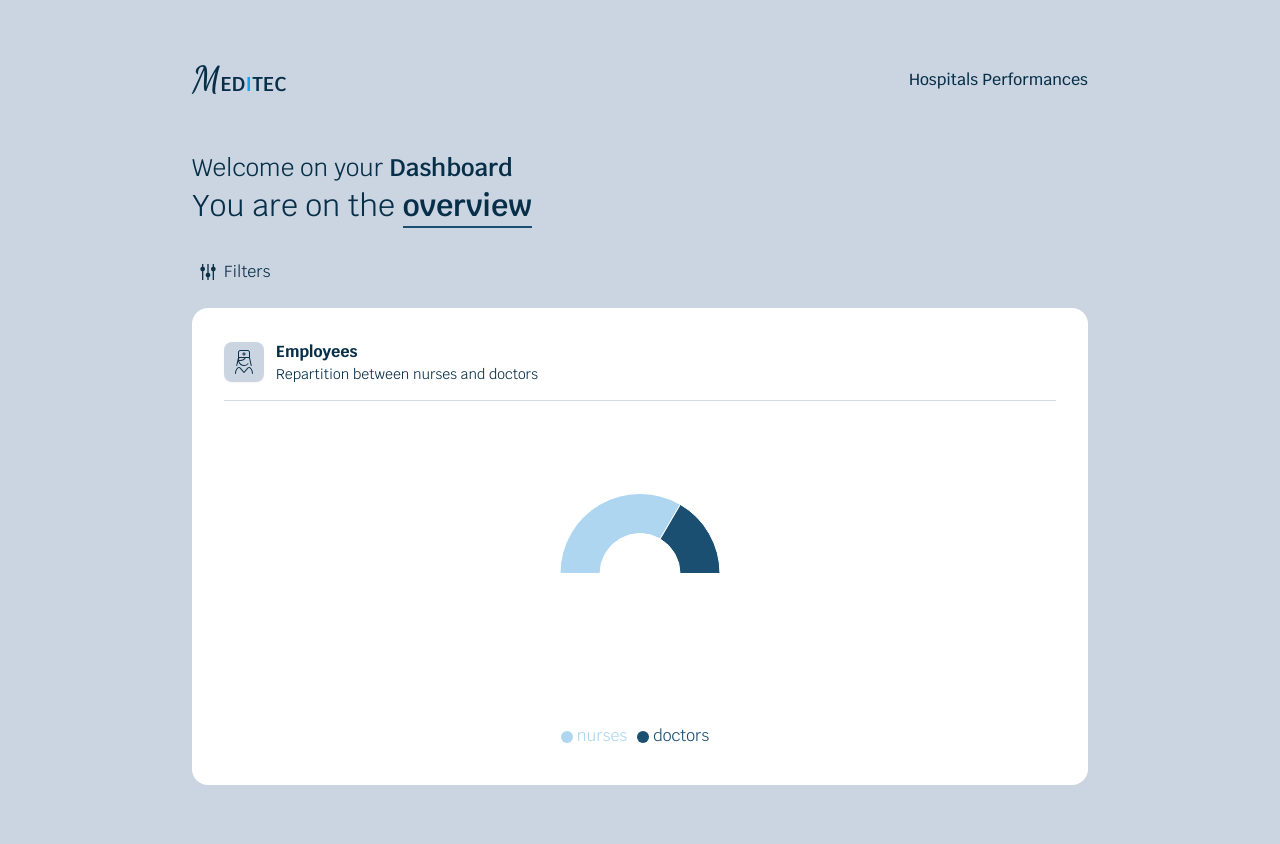
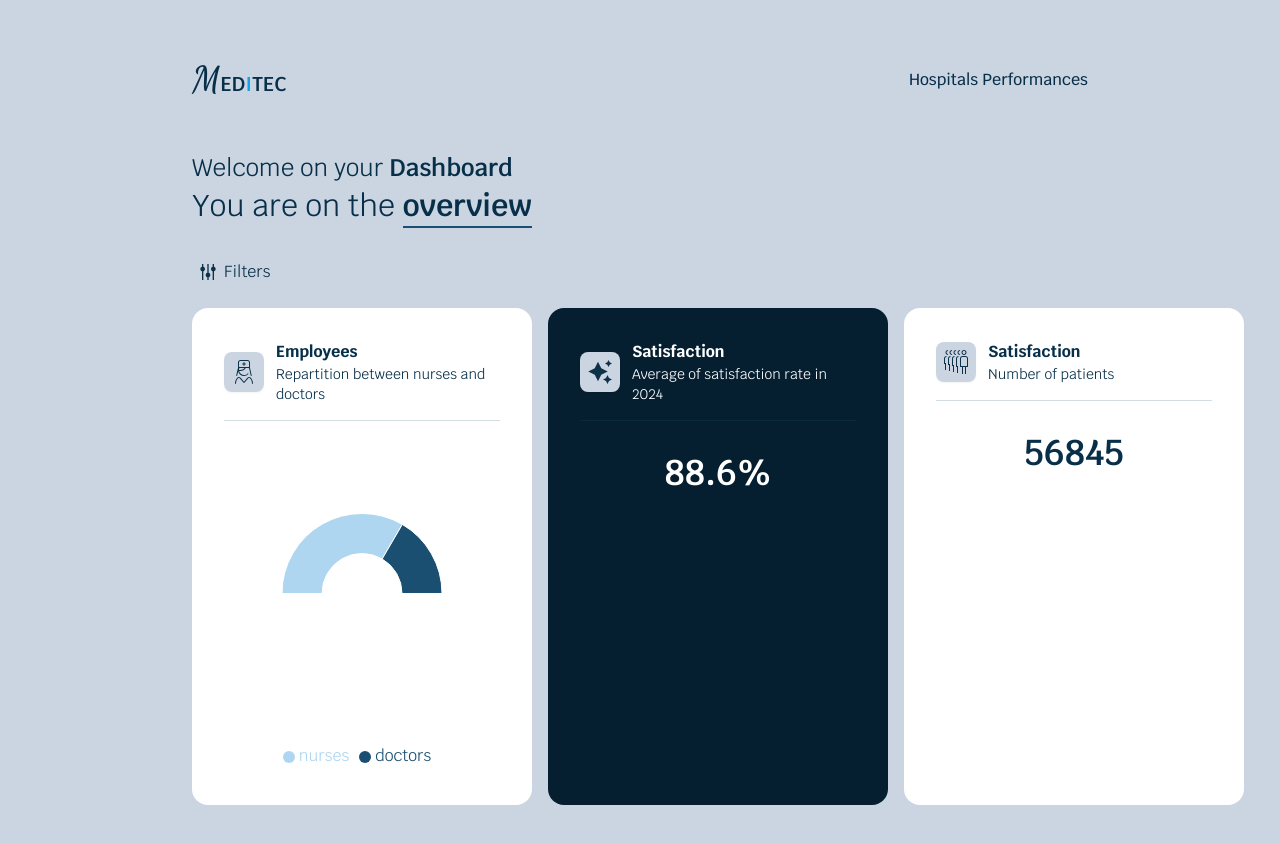
Before and after one commit to MandyTrl/meditec, a Next.js app: page / in a window 1280 px wide. Built offline with nearby package versions, Linux system fonts and the light colour scheme.

Commit message:
update satisfaction rate for calcul average + add total of patients

```diff
--- a/src/components/Layout/OverviewLayout.tsx
+++ b/src/components/Layout/OverviewLayout.tsx
@@ -1,6 +1,8 @@
 import React from "react"
 import { Hospital } from "@/utils/data/hospitals/hospitalsTypes"
 import { EmployeesPie } from "@components/TopHospitalsCharts/EmployeesPie"
+import { SatisfactionRate } from "../TopHospitalsCharts/SatisfactionRate"
+import { Patients } from "../TopHospitalsCharts/Patients"
 
 type OverviewLayoutProps = {
 	isMobile: boolean
@@ -15,11 +17,18 @@ export const OverviewLayout = ({
 }: OverviewLayoutProps) => {
 	return (
 		<section className="w-full flex flex-col md:flex-row flex-wrap md:gap-4">
-			<EmployeesPie
-				hasHospitalSelected={hasHospitalSelected}
-				datas={datas}
-				isMobile={isMobile}
-			/>
+			<div className="md:flex w-full md:gap-4">
+				<EmployeesPie
+					hasHospitalSelected={hasHospitalSelected}
+					datas={datas}
+					isMobile={isMobile}
+				/>
+				<SatisfactionRate
+					hasHospitalSelected={hasHospitalSelected}
+					datas={datas}
+				/>
+				<Patients hasHospitalSelected={hasHospitalSelected} datas={datas} />
+			</div>
 		</section>
 	)
 }
--- a/src/components/TopHospitalsCharts/EmployeesPie.tsx
+++ b/src/components/TopHospitalsCharts/EmployeesPie.tsx
@@ -80,7 +80,7 @@ export const EmployeesPie = ({
 		}
 
 		setChartDatas(employeesDatas(datas))
-	}, [datas])
+	}, [datas, hasHospitalSelected])
 
 	return (
 		<ChartContainer>
--- /dev/null
+++ b/src/components/TopHospitalsCharts/Patients.tsx
@@ -0,0 +1,64 @@
+"use client"
+import React, { useEffect, useState } from "react"
+import { ChartContainer } from "../ChartUI/ChartContainer"
+import { ChartHeader } from "@components/ChartUI/ChartHeader"
+import { Hospital } from "@/utils/data/hospitals/hospitalsTypes"
+import patientsIcon from "@assets/icons/patients.svg"
+
+type TotalPatientsProps = {
+	datas: Hospital[]
+	hasHospitalSelected: boolean
+	isMobile: boolean
+}
+
+export const Patients = ({
+	datas,
+	hasHospitalSelected,
+	isMobile,
+}: TotalPatientsProps) => {
+	const [chartDatas, setChartDatas] = useState<number>(0)
+
+	useEffect(() => {
+		if (!hasHospitalSelected) {
+			console.log("no datas for Number of Patients available")
+		}
+
+		if (!hasHospitalSelected) {
+			const sumOfPatients = (datas: Hospital[]) => {
+				let total = 0
+				for (const hospital of datas) {
+					total += hospital.overview.totalPatients
+				}
+				return total
+			}
+			setChartDatas(sumOfPatients(datas))
+			// setChartDatas(resumeTopHospitals)
+			// } else {
+			// 	const hospitalFound = resumeTopHospitals.filter(
+			// 		(el) => el.name === datas[0].name
+			// 	)
+
+			// 	setChartDatas(hospitalFound)
+		}
+	}, [datas, hasHospitalSelected])
+
+	return (
+		<ChartContainer>
+			<ChartHeader
+				title="Satisfaction"
+				icon={patientsIcon}
+				description="Number of patients"
+			/>
+
+			<div className="flex flex-col">
+				{/* {averageRate ? ( */}
+				<p className="font-semibold text-4xl flex items-center justify-center">
+					{chartDatas}
+				</p>
+				{/* ) : (
+					chartDatas.map(renderHospital)
+				)} */}
+			</div>
+		</ChartContainer>
+	)
+}
--- a/src/components/TopHospitalsCharts/SatisfactionRate.tsx
+++ b/src/components/TopHospitalsCharts/SatisfactionRate.tsx
@@ -1,46 +1,57 @@
 "use client"
-import React, { useContext, useEffect, useState } from "react"
-import { HospitalContext } from "@utils/Context/index"
-import { useHospitalSelected } from "@/utils/hooks/useHospitalSelected"
+import React, { useEffect, useState } from "react"
+import clsx from "clsx"
 import { resumeTopHospitals } from "@/utils/data/hospitals/hospitals"
-import { ResumeHospital } from "@/utils/data/hospitals/hospitalsTypes"
+import { Hospital, ResumeHospital } from "@/utils/data/hospitals/hospitalsTypes"
 import { ChartContainer } from "../ChartUI/ChartContainer"
 import { ChartHeader } from "@components/ChartUI/ChartHeader"
 import notation from "@assets/icons/sparkles.svg"
-import clsx from "clsx"
 
-export const SatisfactionRate = () => {
-	const hospitalCtxt = useContext(HospitalContext)
-	const { hospital, hospitalSelected } = useHospitalSelected()
+type SatisfactionRateProps = {
+	datas: Hospital[]
+	hasHospitalSelected: boolean
+}
 
-	const [hospitalsToRender, setHospitalsToRender] =
-		useState<ResumeHospital[]>(resumeTopHospitals)
+export const SatisfactionRate = ({
+	datas,
+	hasHospitalSelected,
+}: SatisfactionRateProps) => {
+	const [chartDatas, setChartDatas] = useState<ResumeHospital[] | number>(
+		resumeTopHospitals
+	)
+
+	const averageRate = typeof chartDatas === "number"
 
 	useEffect(() => {
-		if (!hospitalCtxt) {
-			console.log("no context available")
-			setHospitalsToRender(resumeTopHospitals)
-			return
+		if (!hasHospitalSelected) {
+			console.log("no datas for Satisfaction Rate available")
 		}
 
-		//si le context renvoit un hôpital sélectionné, le trouver dans "resumeTopHospital", sinon renvoyer tous les résumés
-		if (!hospitalSelected) {
-			setHospitalsToRender(resumeTopHospitals)
+		if (!hasHospitalSelected) {
+			const averageRate = (datas: Hospital[]) => {
+				let totalRate = 0
+				for (const hospital of datas) {
+					totalRate += hospital.overview.satisfactionRate
+				}
+				return totalRate / datas.length
+			}
+			setChartDatas(averageRate(datas))
+			// setChartDatas(resumeTopHospitals)
 		} else {
 			const hospitalFound = resumeTopHospitals.filter(
-				(el) => el.name === hospital[0].name
+				(el) => el.name === datas[0].name
 			)
 
-			setHospitalsToRender(hospitalFound)
+			setChartDatas(hospitalFound)
 		}
-	}, [hospitalCtxt, hospitalCtxt.hospital, hospital, hospitalSelected])
+	}, [datas, hasHospitalSelected])
 
 	const renderHospital = (el: ResumeHospital) => {
 		return (
 			<div
 				key={el.name}
 				className={clsx(
-					hospitalSelected && "border-none",
+					hasHospitalSelected && "border-none",
 					"border-b border-secondary/20 group flex items-start hover:opacity-80 transition-all duration-150 ease-in-out gap-2 mb-3 py-1"
 				)}>
 				<p className="font-semibold transition-all duration-150 ease-in-out text-2xl flex items-center justify-center">
@@ -60,11 +71,21 @@ export const SatisfactionRate = () => {
 			<ChartHeader
 				title="Satisfaction"
 				icon={notation}
-				description="Satisfaction rate in 2024"
+				description={
+					averageRate
+						? "Average of satisfaction rate in 2024"
+						: "Satisfaction rate in 2024"
+				}
 			/>
 
 			<div className="flex flex-col">
-				{hospitalsToRender.map(renderHospital)}
+				{averageRate ? (
+					<p className="font-semibold text-4xl flex items-center justify-center">
+						{chartDatas}%
+					</p>
+				) : (
+					chartDatas.map(renderHospital)
+				)}
 			</div>
 		</ChartContainer>
 	)
```
